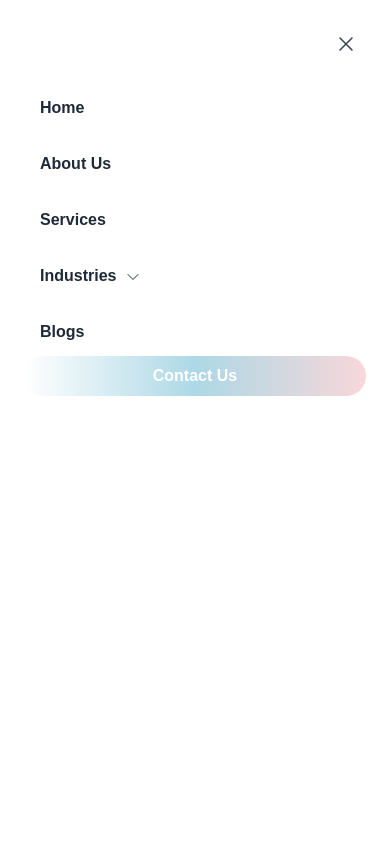
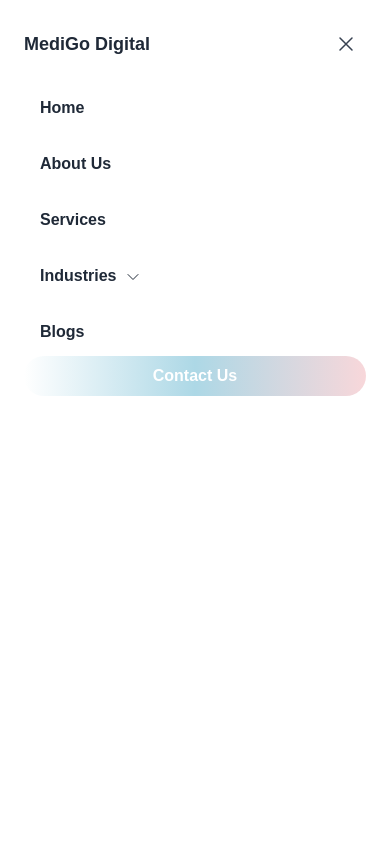
Before and after one commit to Drkadam07/MediGo-Digital-, a Next.js app: page / in a window 390 px wide. Both pictures are taken after a click on the button 354 px from the left and 40 px from the top of the page. Shown: the top 844 px of the page. Built offline with nearby package versions, Linux system fonts and the light colour scheme.

Commit message:
color changed

```diff
--- a/app/Components/Header.js
+++ b/app/Components/Header.js
@@ -173,7 +173,7 @@
       <Dialog open={mobileMenuOpen} onClose={setMobileMenuOpen} className="lg:hidden">
         <DialogPanel className="fixed inset-y-0 right-0 z-50 w-full sm:max-w-sm bg-white shadow-md p-6">
           <div className="flex justify-between items-center">
-            <span className="text-lg font-semibold">MediGo Digital</span>
+            <span className="text-lg text-gray-800 font-semibold">MediGo Digital</span>
             <button type="button" onClick={() => setMobileMenuOpen(false)} className="p-2 text-gray-700">
               <XMarkIcon className="h-6 w-6" aria-hidden="true" />
             </button>
```
